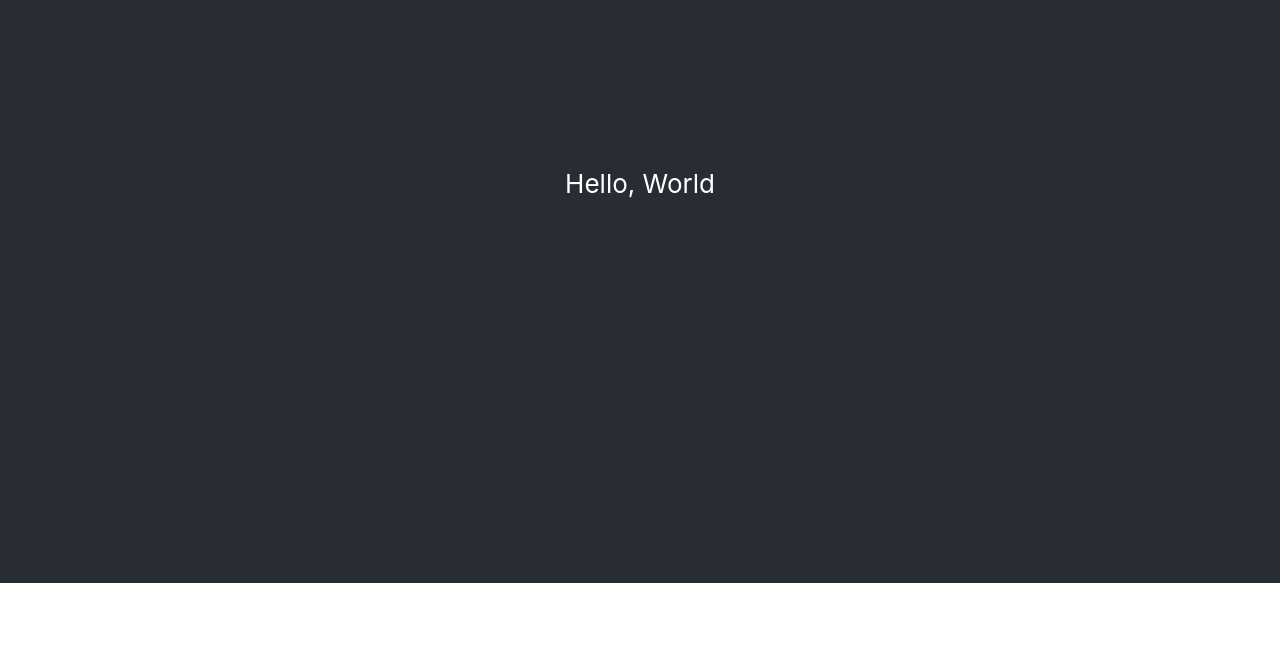
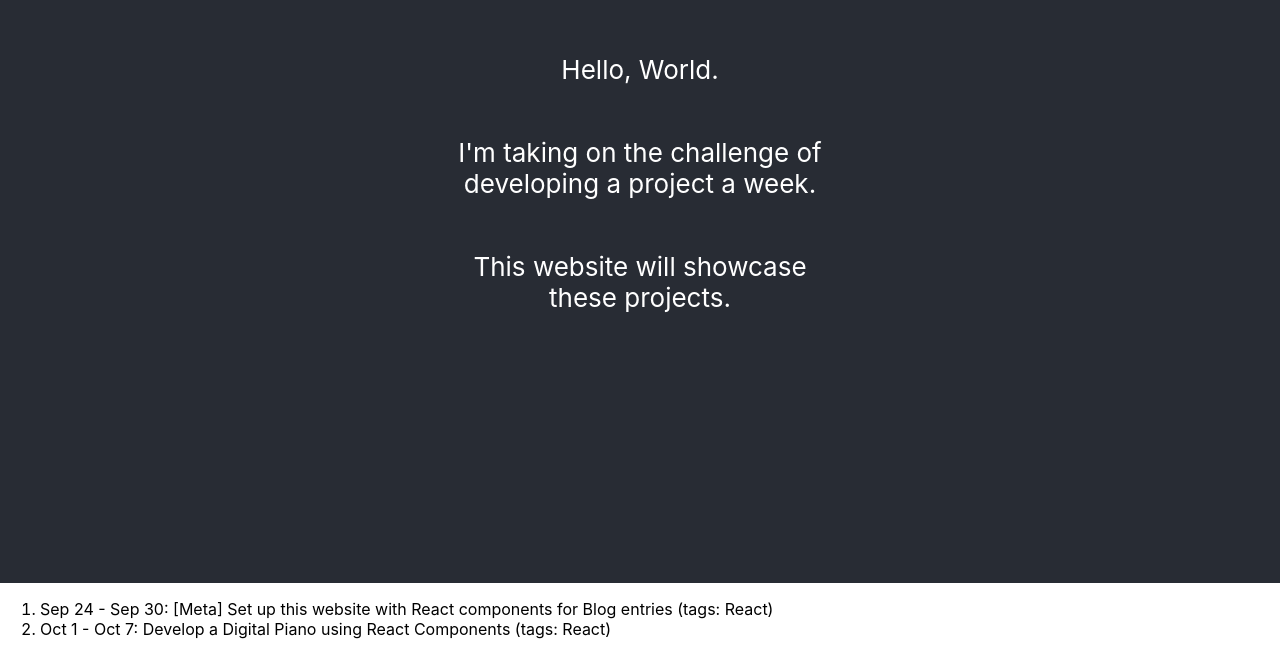
Before and after one commit to matthewjwein/HomePage, a React (Create React App) app: page / in a window 1280 px wide. Shown: the part 217-872 px from the top of the page. Before the commit the page ends 800 px from the top, so only its background shows below. Built offline with nearby package versions, Linux system fonts and the light colour scheme.

Commit message:
Update defaults and add introductory text content

```diff
--- a/public/index.html
+++ b/public/index.html
@@ -1,14 +1,12 @@
 <!DOCTYPE html>
 <html lang="en">
+
 <head>
   <meta charset="utf-8" />
   <link rel="icon" href="%PUBLIC_URL%/favicon.ico" />
   <meta name="viewport" content="width=device-width, initial-scale=1" />
   <meta name="theme-color" content="#000000" />
-    <meta
-      name="description"
-      content="Web site created using create-react-app"
-    />
+  <meta name="description" content="Web site created using create-react-app" />
   <link rel="apple-touch-icon" href="%PUBLIC_URL%/logo192.png" />
   <!--
       manifest.json provides metadata used when your web app is installed on a
@@ -24,8 +22,9 @@
       work correctly both with client-side routing and a non-root public URL.
       Learn how to configure a non-root public URL by running `npm run build`.
     -->
-    <title>React App</title>
+  <title>Matthew J. Wein</title>
 </head>
+
 <body>
   <noscript>You need to enable JavaScript to run this app.</noscript>
   <div id="root"></div>
@@ -40,4 +39,5 @@
       To create a production bundle, use `npm run build` or `yarn build`.
     -->
 </body>
+
 </html>
--- a/src/App.css
+++ b/src/App.css
@@ -24,14 +24,23 @@
   color: white;
 }
 
+.App-header>.Introduction {
+  width: 400px;
+}
+
 .App-link {
   color: #61dafb;
+}
+
+.ProjectList {
+  text-align: left;
 }
 
 @keyframes App-logo-spin {
   from {
     transform: rotate(0deg);
   }
+
   to {
     transform: rotate(360deg);
   }
--- a/src/App.js
+++ b/src/App.js
@@ -4,10 +4,20 @@ function App() {
   return (
     <div className="App">
       <header className="App-header">
-        <p>
-          Hello, World
+        <p className="Introduction">
+          Hello, World.
+        </p>
+        <p className="Introduction">
+          I'm taking on the challenge of developing a project a week.
+        </p>
+        <p className="Introduction">
+          This website will showcase these projects.
         </p>
       </header>
+      <ol className="ProjectList">
+        <li>Sep 24 - Sep 30: [Meta] Set up this website with React components for Blog entries (tags: React)</li>
+        <li>Oct 1 - Oct 7: Develop a Digital Piano using React Components (tags: React)</li>
+      </ol>
     </div>
   );
 }
```
Lines whose indentation alone changed are shown as unchanged.
